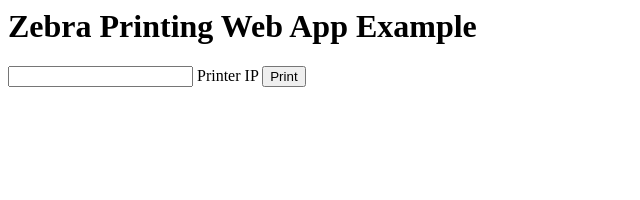
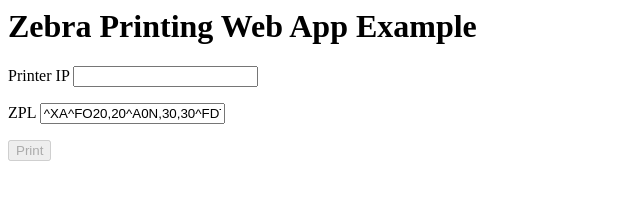
Before and after one commit to danielnitz/zebra-printing-chrome-extension, a browser extension: page web-app-example/index.html in a window 1280 px wide. Shown: the whole page, without its empty margins (0-640 px from the left). Drawn offline with Linux system fonts and the light colour scheme.

Commit message:
added a simple web app integration example

```diff
--- a/web-app-example/index.html
+++ b/web-app-example/index.html
@@ -2,9 +2,18 @@
 
 <body>
     <h1>Zebra Printing Web App Example</h1>
-    <input type="text" id="address" />
-    <label for="address">Printer IP</label>
-    <button id="btn">Print</button>
+    <p id="installed" style="display:none">Zebra Printing Extension is installed (version <span id="version"></span>)</p>
+    <p>
+        <label for="address">Printer IP</label>
+        <input type="text" id="address" />
+    </p>
+    <p>
+        <label for="zpl">ZPL</label>
+        <input type="text" id="zpl" value="^XA^FO20,20^A0N,30,30^FDThis is a TEST^FS^XZ" />
+    </p>
+    <p>
+        <button id="btn" disabled>Print</button>
+    </p>
 </body>
 
 <script>
@@ -13,7 +22,10 @@
             if (!event.data.ZebraPrintingVersion) {
                 return;
             }
-            console.log(event.data);
+
+            document.getElementById('btn').disabled = false;
+            document.getElementById('installed').style.display = 'block';
+            document.getElementById('version').textContent = event.data.ZebraPrintingVersion;
         });
 
         document.getElementById('btn').addEventListener('click', function () {
@@ -21,7 +33,7 @@
 
             window.postMessage({
                 type: 'zebra_print_label',
-                zpl: '^XA^FO20,20^A0N,30,30^FDThis is a TEST^FS^XZ',
+                zpl: document.getElementById('zpl').value,
                 url: 'http://' + document.getElementById('address').value + '/pstprnt'
             }, '*');
         }, false);
```
